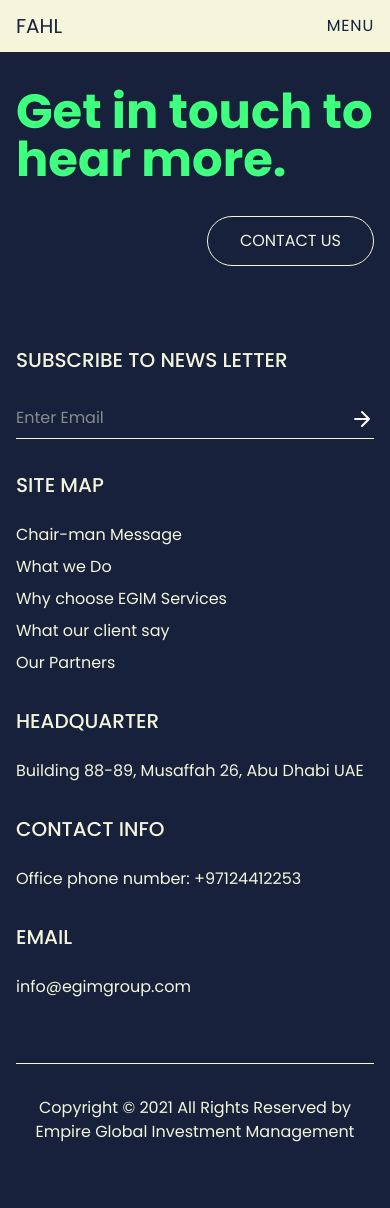
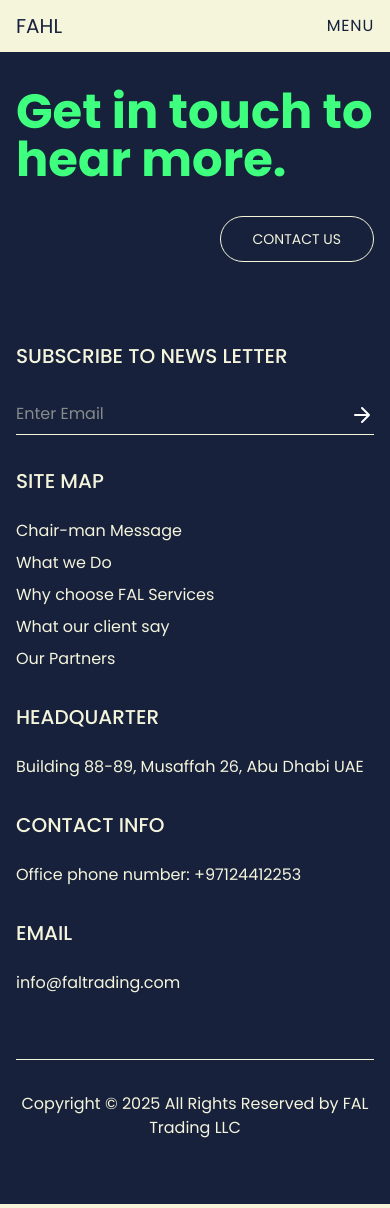
Before and after one commit to ablixM/Fal, a React (Vite) app: page /services in a window 390 px wide. Built offline with nearby package versions, Linux system fonts and the light colour scheme.

Commit message:
refactor: Update Footer and ProductCard components for branding consistency; adjust HeroVideo styles and HomePage layout for improved responsiveness and visual appeal

```diff
--- a/src/components/Footer.tsx
+++ b/src/components/Footer.tsx
@@ -14,7 +14,7 @@ export function Footer() {
   const siteMapLinks = [
     "Chair-man Message",
     "What we Do",
-    "Why choose EGIM Services",
+    "Why choose FAL Services",
     "What our client say",
     "Our Partners",
   ];
@@ -24,7 +24,7 @@ export function Footer() {
       <div className="container mx-auto px-4">
         {/* Header section with CTA */}
         <div className="mb-20">
-          <h2 className="text-5xl md:text-7xl font-bold text-quinary mb-8">
+          <h2 className="text-5xl sm:text-7xl md:text-8xl lg:text-9xl font-bold text-quinary mb-8">
             Get in touch to
             <br />
             hear more.
@@ -34,7 +34,7 @@ export function Footer() {
               href="/contact"
               whileHover={{ scale: 1.05 }}
               whileTap={{ scale: 0.95 }}
-              className="inline-block border border-primary rounded-full py-3 px-8 text-primary hover:bg-primary hover:text-secondary transition-colors"
+              className="inline-block border border-primary rounded-full py-3 px-8 sm:py-4 sm:px-10 md:py-5 md:px-12 lg:py-6 lg:px-14 text-primary hover:bg-primary hover:text-secondary transition-colors text-sm sm:text-xl md:text-3xl lg:text-4xl"
             >
               CONTACT US
             </motion.a>
@@ -112,16 +112,13 @@ export function Footer() {
             </p>
 
             <h3 className="text-xl font-medium mt-8 mb-6">EMAIL</h3>
-            <p className="text-gray-300">info@egimgroup.com</p>
+            <p className="text-gray-300">info@faltrading.com</p>
           </div>
         </div>
 
         {/* Copyright */}
         <div className="text-center text-gray-400 pt-8 border-t border-gray-800">
-          <p>
-            Copyright © 2021 All Rights Reserved by Empire Global Investment
-            Management
-          </p>
+          <p>Copyright © 2025 All Rights Reserved by FAL Trading LLC</p>
         </div>
       </div>
     </footer>
--- a/src/components/HeroVideo.tsx
+++ b/src/components/HeroVideo.tsx
@@ -2,7 +2,7 @@ import AnimatedTitle from "./AnimatedTitle";
 import "../styles/heroVideo.css";
 function HeroVideo() {
   return (
-    <section className="hero-video__intro relative overflow-hidden">
+    <section className="hero-video__intro relative overflow-hidden m-0 md:m-4 rounded-lg">
       {/* Video Background */}
       <div className="absolute inset-0 w-full h-full">
         <video
--- a/src/components/ProductCard.tsx
+++ b/src/components/ProductCard.tsx
@@ -32,7 +32,7 @@ function ProductCard({
       className="h-[100vh] flex items-center justify-center sticky top-0 md:top-[100px] "
     >
       <motion.div
-        className="w-[90%] h-[50%] md:w-[80%] md:h-[80%] relative flex flex-col items-center justify-start rounded-lg "
+        className="w-[90%] h-[50%] md:w-[80%] md:h-[80%] relative flex flex-col items-center justify-start rounded-lg text-octonary"
         style={{
           backgroundColor: product.color,
           scale,
@@ -47,13 +47,13 @@ function ProductCard({
             "Pure, rich, and naturally sweet – the finest dates from trusted farms."}
         </p>
 
-        <div className="rounded-lg overflow-hidden w-full max-w-sm sm:max-w-xl md:max-w-2xl relative">
+        <div className="rounded-none md:rounded-lg overflow-hidden w-full max-w-lg sm:max-w-xl md:max-w-3xl relative my-0 md:my-4">
           <motion.div
             className="w-full h-full flex items-center justify-center "
             style={{ scale: imageScale }}
           >
             <img
-              className="w-full h-full object-cover rounded-lg"
+              className="w-full h-full object-cover "
               src={product.src}
               alt={product.title}
             />
--- a/src/data/products.ts
+++ b/src/data/products.ts
@@ -6,7 +6,7 @@ export const products = [
       "Sourced from the finest plantations, delivering unmatched aroma and taste.",
     service: "Service 1",
     src: "/assets/cofee-hero.webp",
-    color: "#BBACAF",
+    color: "#232323",
   },
   {
     id: 2,
@@ -15,7 +15,7 @@ export const products = [
       "Golden, crunchy, and creamy – the highest quality handpicked cashews",
     service: "Service 2",
     src: "/assets/cashe-hero.webp",
-    color: "#977F60",
+    color: "#3C3B3B",
   },
   {
     id: 3,
@@ -24,6 +24,6 @@ export const products = [
       "Pure, rich, and naturally sweet – the finest dates from trusted farms.",
     service: "Service 3",
     src: "/assets/dates-hero.webp",
-    color: "#C2491D",
+    color: "#595249",
   },
 ];
--- a/src/pages/HomePage.tsx
+++ b/src/pages/HomePage.tsx
@@ -9,9 +9,9 @@ function HomePage() {
       <LandingText />
 
       <HeroVideo />
+      <Message />
       <ProductsSection />
       <WhyChooseUs />
-      <Message />
     </>
   );
 }
--- a/src/styles/heroVideo.css
+++ b/src/styles/heroVideo.css
@@ -20,7 +20,7 @@
 
 .hero-video__intro {
   position: relative;
-  width: 100vw;
+
   height: 100vh;
   padding: 2em;
 }
@@ -29,6 +29,7 @@
   background-color: transparent;
   display: flex;
   align-items: center;
+  justify-content: center;
 }
 
 .hero-video__intro h1 {
--- a/src/styles/index.css
+++ b/src/styles/index.css
@@ -10,6 +10,7 @@
   --color-quinary: #3fff7f;
   --color-senary: #1e1e1e;
   --color-septenary: #232323;
+  --color-octonary: #d8d5d5;
   --font-poppins: "Poppins";
   --font-inter: "Inter";
 
@@ -25,7 +26,7 @@
 }
 
 body {
-  background-color: var(--color-septenary);
+  background-color: var(--color-primary);
   font-family: "Poppins", "Inter";
   overflow-x: hidden;
   overflow-y: auto;
```
